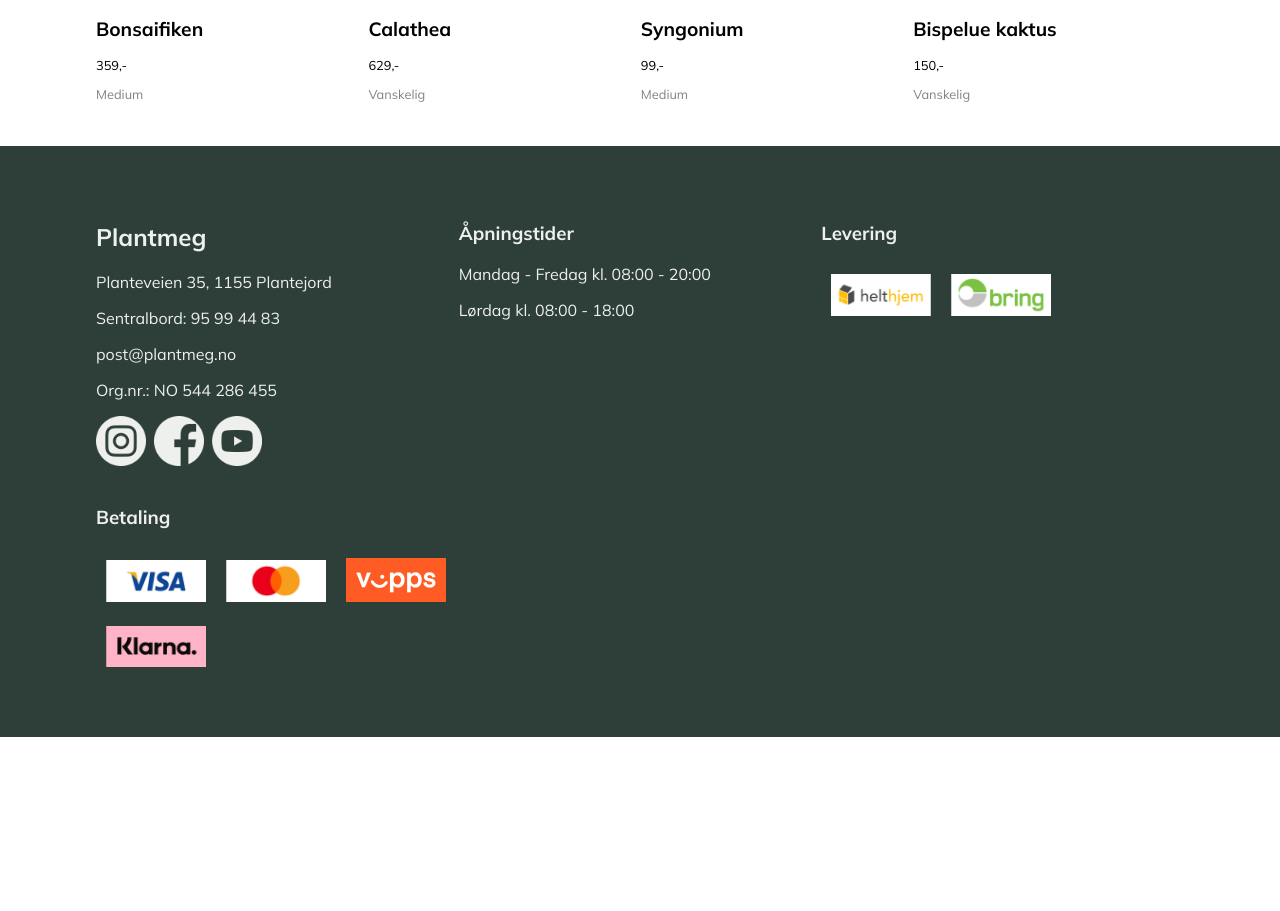
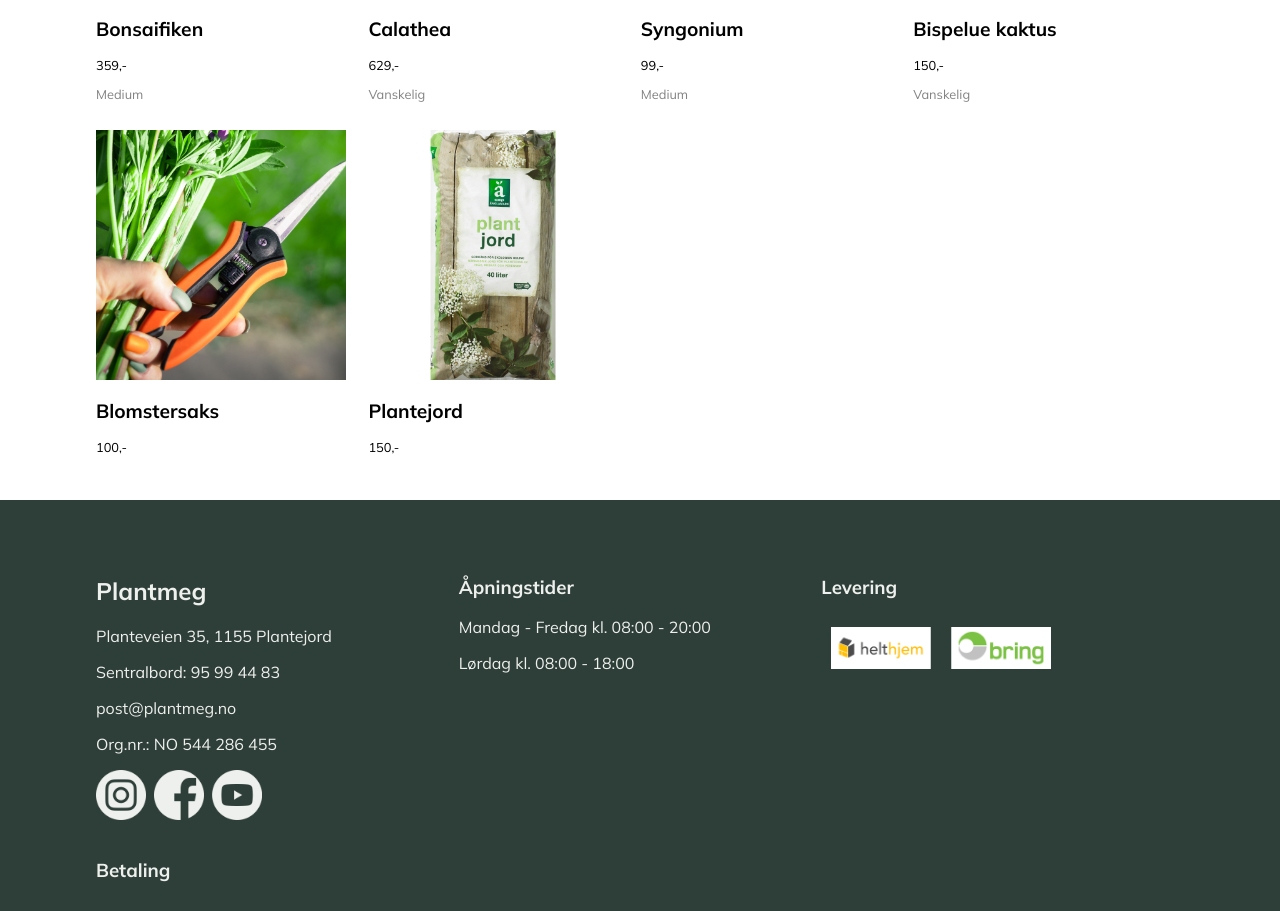
Before and after one commit to annamariabukalska/plantmeg, a React (Create React App) app: page /nyheter in a window 1280 px wide. Shown: the part 860-1771 px from the top of the page. Before the commit the page ends 1597 px from the top, so only its background shows below. Built offline with nearby package versions, Linux system fonts and the light colour scheme.

Commit message:
fikser produkter

```diff
--- a/src/planter.js
+++ b/src/planter.js
@@ -5,7 +5,7 @@ export const planter = [
         imageUrl: "plante-monstera.jpg",
         price: 1150,
         shortDescription: "Medium",
-        description: "Monstera er mest klasiske plante. Den har fått sin renesanse. Unngås direkte lys og ikke overvannes.",
+        description: "Monstera er vår mest klasiske plante. Den har fått sin renesanse. Unngå direkte lys og må ikke overvannes.",
         size: 19,
         latinName: "Monstera",
         karegori: "inneplanter"
@@ -26,7 +26,7 @@ export const planter = [
         imageUrl: "plante-aloe-vera.jpg",
         price: 169,
         shortDescription: "Lettstelt",
-        description: "Denne planten har tykke grønne blader. Planeter er populær som den verdens eldste medisinplanter. Den passer perfekt som velvære og helse.",
+        description: "Denne planten har tykke grønne blader. Planeter er populær som den verdens eldste medisinplanter. Den passer perfekt til velvære og helse.",
         size: 20,
         latinName: "Aloe vera",
     },
@@ -56,7 +56,7 @@ export const planter = [
         imageUrl: "plante-calathea.jpg",
         price: 629,
         shortDescription: "Vanskelig",
-        description: "Plante som man aldri lei. Den passer perfekt for viner ettersom den har vakre blader som lyser opp vinterstid.",
+        description: "Plante som man aldri blir lei av. Den passer perfekt for vinter ettersom den har vakre blader som lyser opp vinterstiden.",
         size: 80,
         latinName: "Calathea Medallion",
     },
@@ -66,7 +66,7 @@ export const planter = [
         imageUrl: "plante-syngonium.jpg",
         price: 99,
         shortDescription: "Medium",
-        description: "Når de første solstråler lyser får den vakre blomster som holder hele sommer og høst. Gjerne tørkes av støv iblant.",
+        description: "Når de første solstråler lyser får den vakre blomster som holder hele sommer og høst. Kan gjerne tørkes av støv iblant.",
         size: 60,
         latinName: "Syngonium",
     },
@@ -76,10 +76,27 @@ export const planter = [
         imageUrl: "plante-bispelue-kaktus.jpg",
         price: 150,
         shortDescription: "Vanskelig",
-        description: "Mest morsomste kaktus av kaktusfamilie. Blomster på toppen gjør denne planten unik.",
+        description: "Mest morsomste kaktus i kaktusfamilien. Blomster på toppen gjør denne planten unik.",
         size: 40,
         latinName: "Astrophytum myriostigma",
     },
-
-
+    {
+        id: "saks",
+        title:"Blomstersaks",
+        imageUrl: "plante-blomstersaks.jpg",
+        price: 100,
+        marke: "Medium",
+        description: "God og mektig saks som egner seg til å klippe stilker.",
+        farge: "grå",
+        kategori: "verktoy"
+    },
+    {
+        id: "jord",
+        title:"Plantejord",
+        imageUrl: "produkt-jord.jpg",
+        price: 150,
+        merke: "Anglamark",
+        description: "Meget god plantejord til planting av alle typer planter.",
+        kategori: "jord"
+    },
 ];
```
Also changed, not shown: public/images/plante-blomstersaks.jpg (added), public/images/produkt-jord.jpg (renamed from public/images/Frame 131.jpg).
